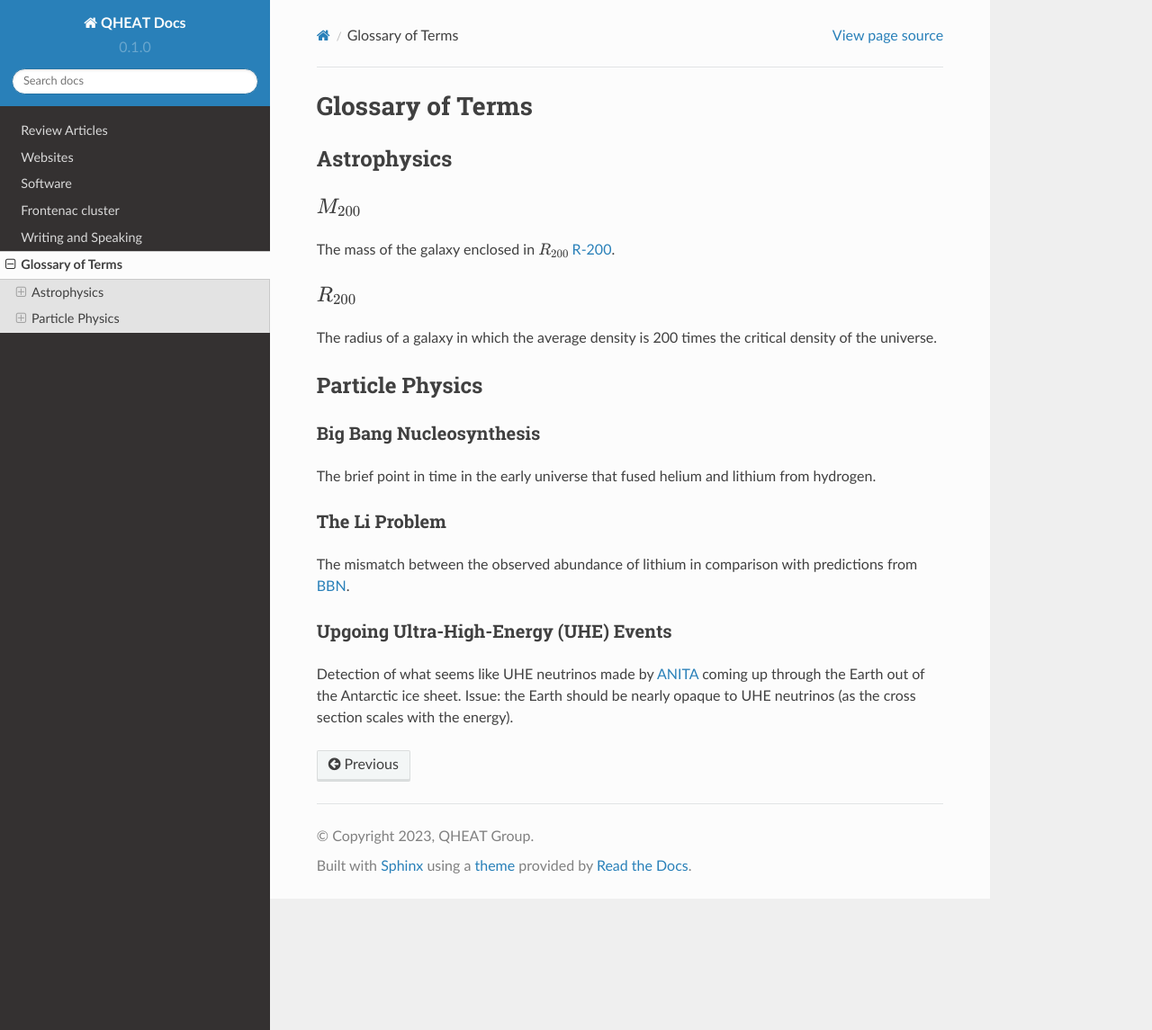
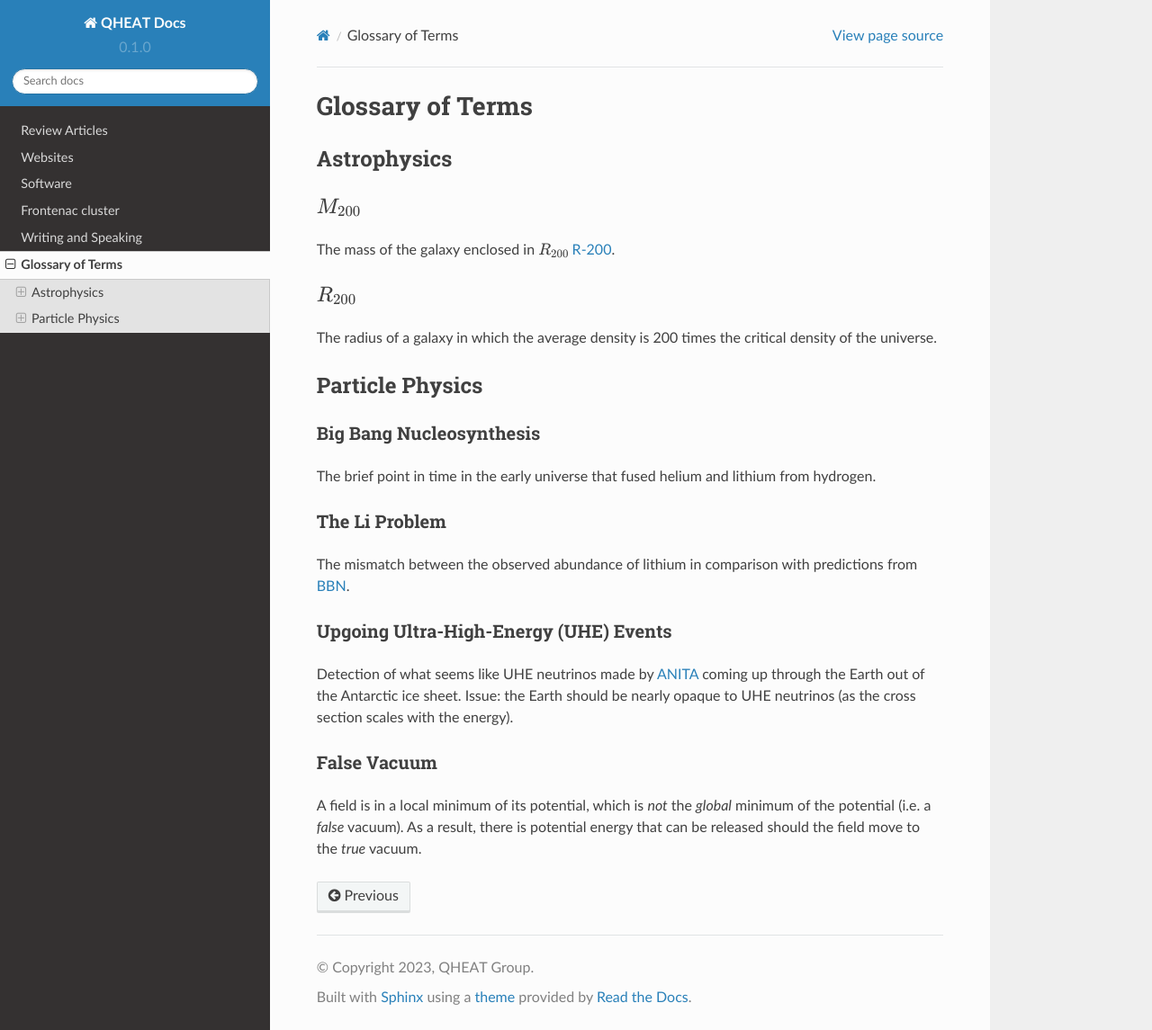
Before and after one commit to aaronvincent/QHEAT, a Sphinx documentation site: the page built from docs/source/glossary.rst, in a window 1280 px wide and 1145 px high. Shown: the whole window at 90% size. Built offline with Sphinx 7.4.7 and the Read the Docs theme 2.0.0, drawn with Linux system fonts in a browser that asks for light colours.

Commit message:
Added false vacuum

```diff
--- a/docs/source/glossary.rst
+++ b/docs/source/glossary.rst
@@ -45,3 +45,11 @@ Detection of what seems like UHE neutrinos made by `ANITA <https://en.wikipedia.
 coming up through the Earth out of the Antarctic ice sheet. Issue: the Earth
 should be nearly opaque to UHE neutrinos (as the cross section scales with the
 energy).
+
+.. _false-vacuum:
+
+False Vacuum
+************
+A field is in a local minimum of its potential, which is *not* the *global*
+minimum of the potential (i.e. a *false* vacuum). As a result, there is potential energy that can be
+released should the field move to the *true* vacuum.
```
